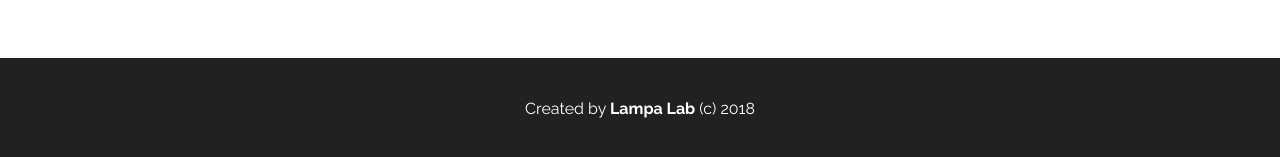
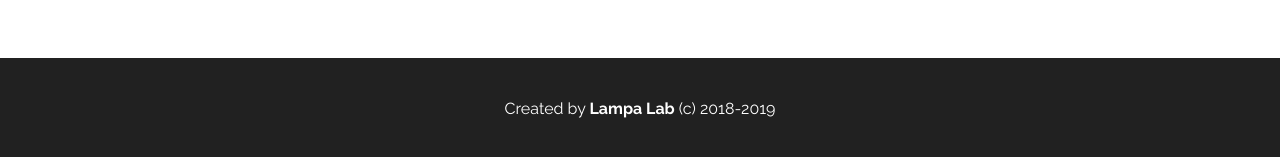
Before and after one commit to LampaLab/lampalab.github.io, a Jekyll site: the page built from index.html, in a window 1280 px wide and 900 px high, scrolled down 914 px. Shown: the part 739-896 px from the top of the window. Built offline with Jekyll 4.4.1, drawn with Linux system fonts in a browser that asks for light colours; nearby versions of some CDN libraries; library files that are not in the unit come from our copies.

Commit message:
Minor modifications

```diff
--- a/_includes/footer.html
+++ b/_includes/footer.html
@@ -43,6 +43,6 @@
 
 <section id="footer">
   <div style="font-size: 1.0em;" class="container">
-    <p style="padding:10px"> Created by <strong>Lampa Lab</strong> (c) 2018</p>
+    <p style="padding:10px"> Created by <strong>Lampa Lab</strong> (c) 2018-2019</p>
   </div> <!--container-->
 </section> <!--footer-->
```
